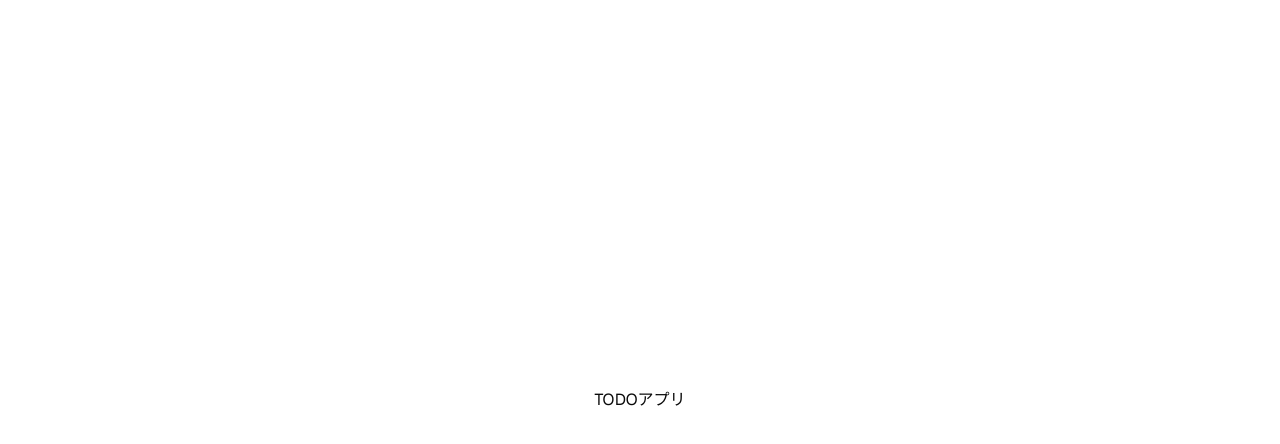
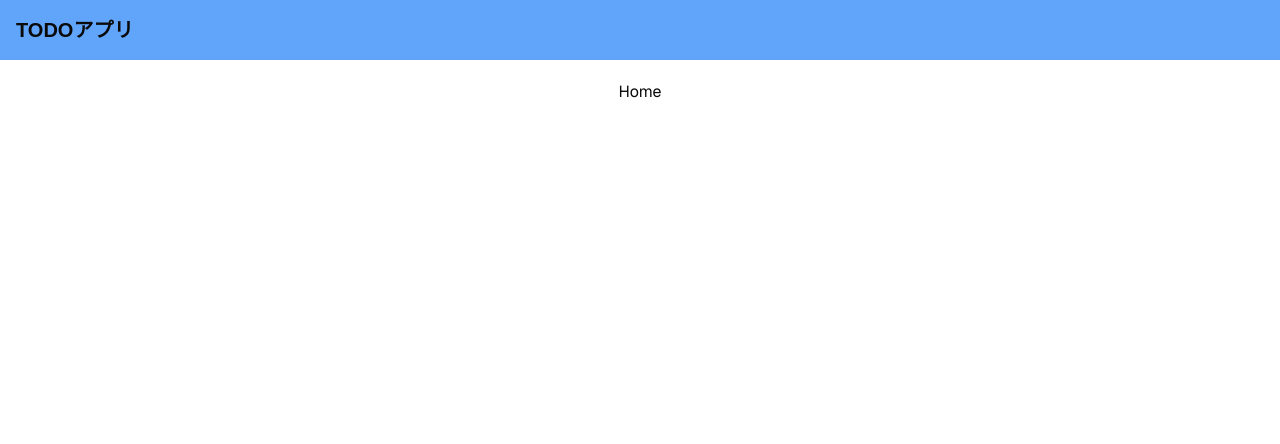
Before and after one commit to ooooose/go-next-todo, a Next.js app in the folder front/: page / in a window 1280 px wide. Shown: the top 444 px of the page. Built offline with nearby package versions, Linux system fonts and the light colour scheme.

Commit message:
Add main-layoutの作成

```diff
--- a/front/app/layout.tsx
+++ b/front/app/layout.tsx
@@ -13,8 +13,8 @@ const geistMono = Geist_Mono({
 });
 
 export const metadata: Metadata = {
-  title: "Create Next App",
-  description: "Generated by create next app",
+  title: "Go Next Todo",
+  description: "todo app of golang and next.js",
 };
 
 export default function RootLayout({
--- a/front/app/page.tsx
+++ b/front/app/page.tsx
@@ -1,9 +1,9 @@
+import { MainLayout } from "@/components/layouts/main-layout";
+
 export default function Home() {
   return (
-    <div className="grid grid-rows-[20px_1fr_20px] items-center justify-items-center min-h-screen p-8 pb-20 gap-16 sm:p-20 font-[family-name:var(--font-geist-sans)]">
-      <main className="flex flex-col gap-8 row-start-2 items-center sm:items-start">
-        TODOアプリ
-      </main>
-    </div>
+    <MainLayout>
+      <h1>Home</h1>
+    </MainLayout>
   );
 }
--- /dev/null
+++ b/front/components/layouts/header.tsx
@@ -0,0 +1,7 @@
+export const Header = () => {
+  return (
+    <div className="w-full p-4 bg-blue-400 flex justify-start">
+      <h1 className="text-xl font-bold align-middle">TODOアプリ</h1>
+    </div>
+  )
+}
--- /dev/null
+++ b/front/components/layouts/main-layout.tsx
@@ -0,0 +1,18 @@
+import { Header } from "./header";
+
+type MainLayoutProps = {
+  children: React.ReactNode;
+};
+
+export function MainLayout({ children }: MainLayoutProps) {
+  return (
+    <div className="min-h-screen ">
+      <Header />
+      <div className="grid grid-rows-[20px_1fr_20px] items-center justify-items-center font-[family-name:var(--font-geist-sans)]">
+        <main className="flex flex-col gap-8 row-start-2 items-center sm:items-start">
+          {children}
+        </main>
+      </div>
+    </div>
+  );
+}
```
